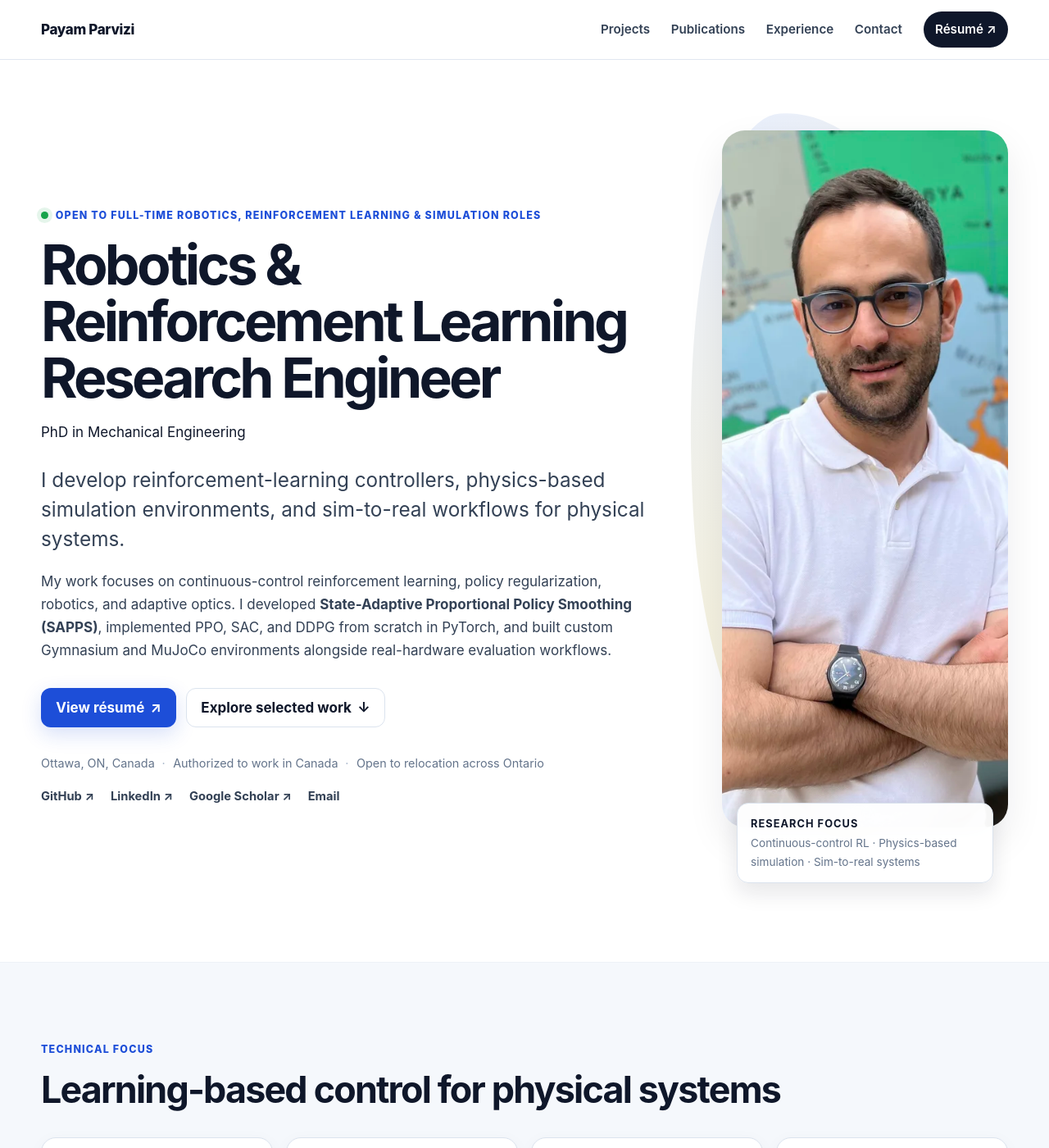
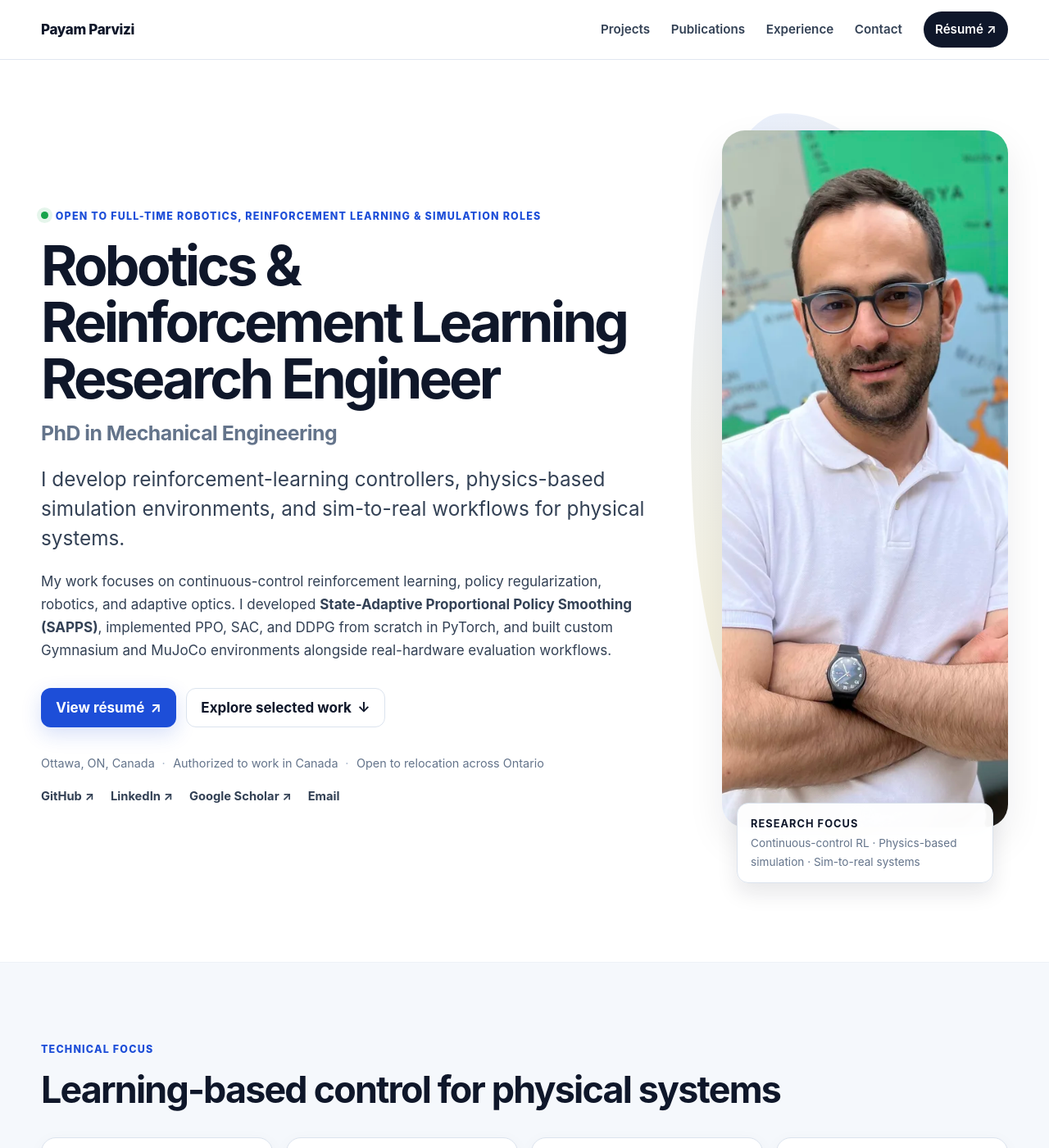
Before and after one commit to payamparvizi/payamparvizi.github.io, a Jekyll site: the page built from index.html, in a window 1280 px wide and 1400 px high. Shown: the whole window at 82% size. Built offline with Jekyll 4.4.1, drawn with Linux system fonts in a browser that asks for light colours.

Commit message:
Add files via upload

```diff
--- a/assets/css/site.css
+++ b/assets/css/site.css
@@ -58,7 +58,8 @@ button, a { -webkit-tap-highlight-color: transparent; }
 .eyebrow, .section-kicker, .project-number { margin: 0 0 .9rem; color: var(--accent); font-size: .78rem; font-weight: 780; letter-spacing: .095em; text-transform: uppercase; }
 .status-dot { display: inline-block; width: .56rem; height: .56rem; margin-right: .55rem; border-radius: 50%; background: var(--success); box-shadow: 0 0 0 5px rgba(22,163,74,.11); vertical-align: .03em; }
 h1 { max-width: 920px; margin: 0; font-size: clamp(2.65rem, 5.3vw, 5.25rem); line-height: 1.02; letter-spacing: -.055em; }
-.hero-lead { max-width: 780px; margin: 1.7rem 0 0; color: var(--ink-soft); font-size: clamp(1.2rem, 2vw, 1.52rem); line-height: 1.48; }
+.hero-credential { max-width: 780px; margin: 1rem 0 0; color: var(--muted); font-size: clamp(1.18rem, 2vw, 1.55rem); font-weight: 680; line-height: 1.3; letter-spacing: -.02em; }
+.hero-lead { max-width: 780px; margin: 1.45rem 0 0; color: var(--ink-soft); font-size: clamp(1.2rem, 2vw, 1.52rem); line-height: 1.48; }
 .hero-body { max-width: 780px; margin: 1.2rem 0 0; color: var(--ink-soft); }
 .hero-actions { display: flex; flex-wrap: wrap; gap: .75rem; margin-top: 2rem; }
 .button { display: inline-flex; align-items: center; justify-content: center; gap: .45rem; min-height: 48px; padding: .72rem 1.08rem; border: 1px solid transparent; border-radius: 12px; text-decoration: none; font-weight: 720; line-height: 1.2; transition: transform .15s ease, background .15s ease, border-color .15s ease; }
```
